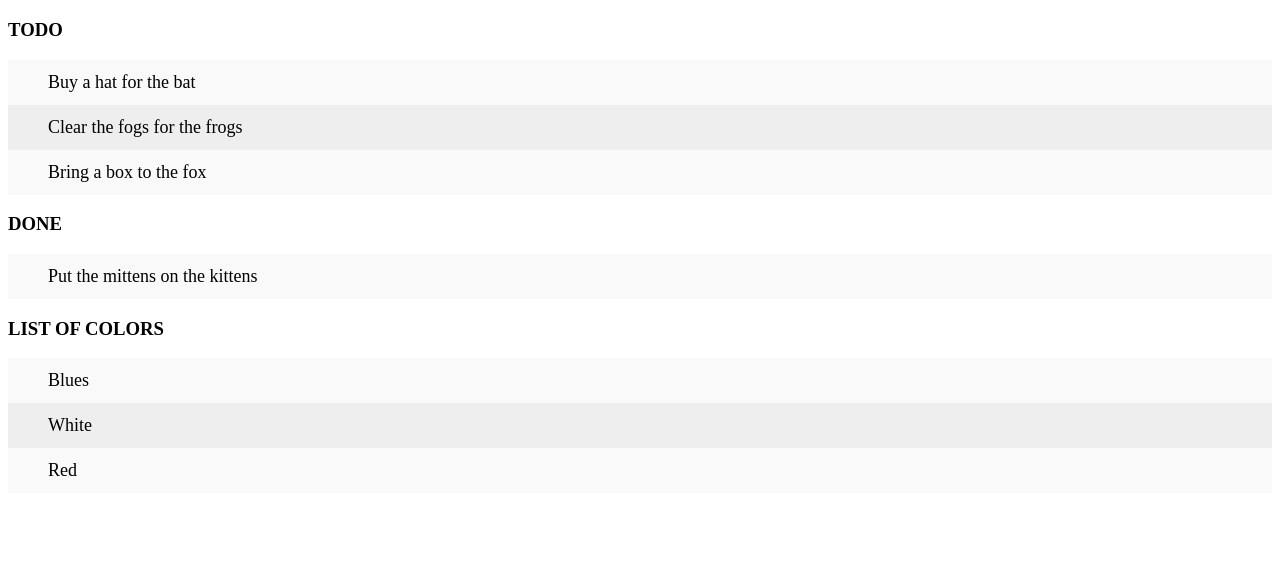
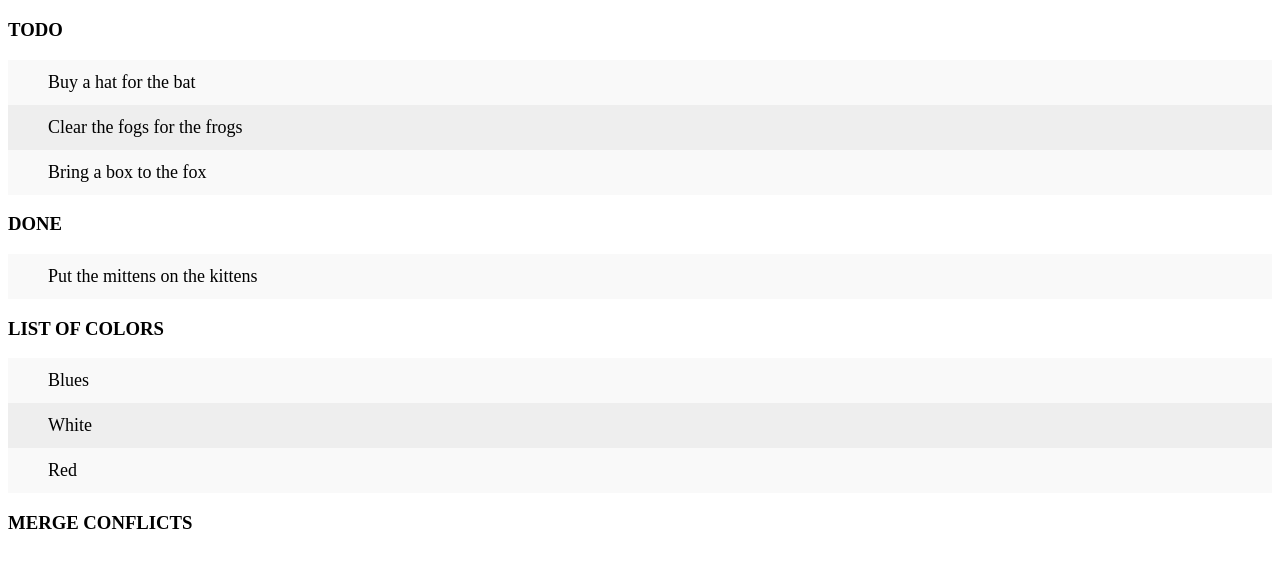
Before and after one commit to alexcar/todo-list, a plain HTML site: page index.html in a window 1280 px wide. Shown: the part 61-628 px from the top of the page. Drawn offline with Linux system fonts and the light colour scheme.

Commit message:
Change body HTML to introduce conflicts

```diff
--- a/index.html
+++ b/index.html
@@ -59,6 +59,7 @@
         <li>White</li>
         <li>Red</li>
     </ul>
+    <h3>Merge Conflicts</h3>
 </body>
 
 </html>
```
